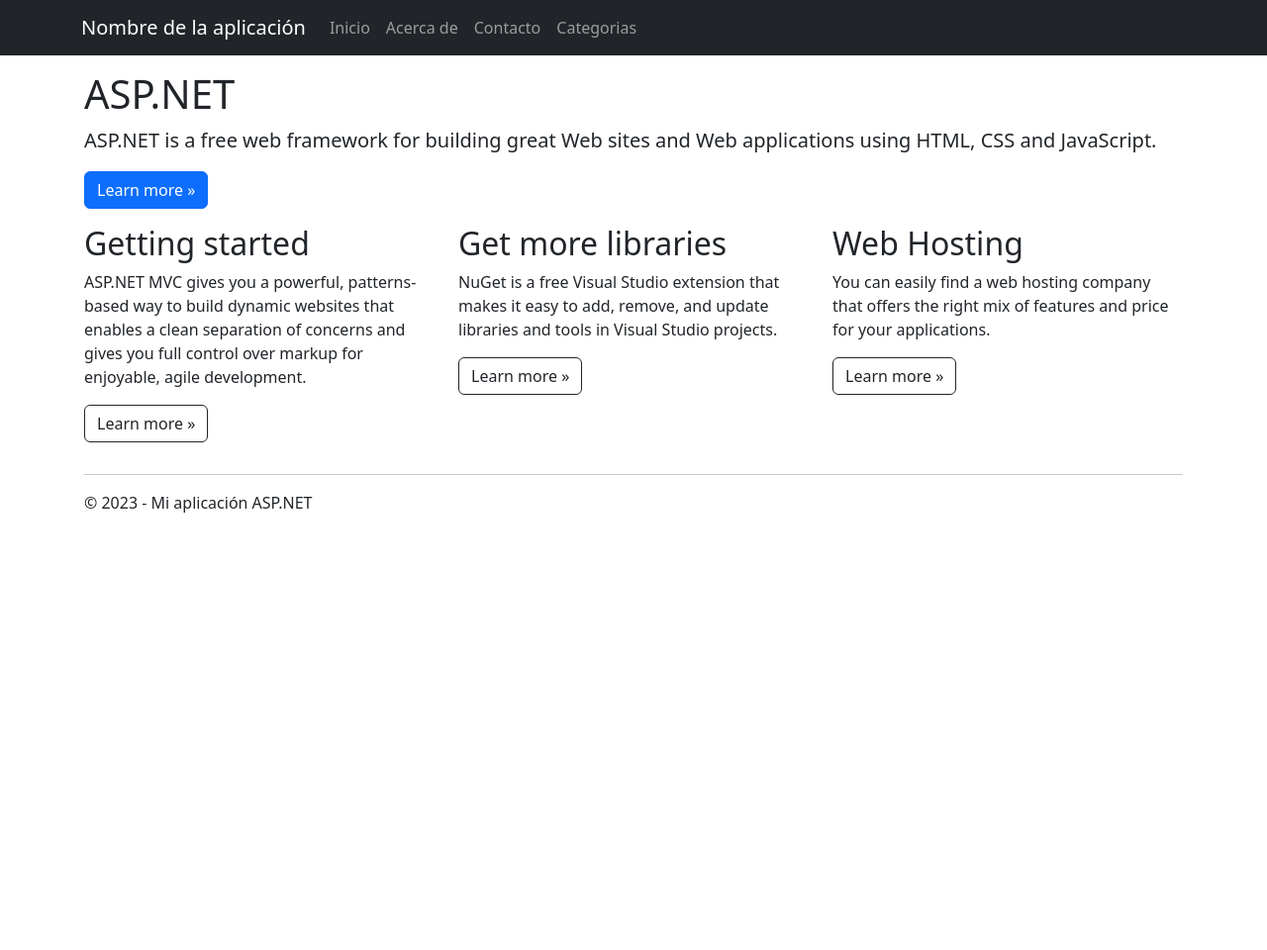
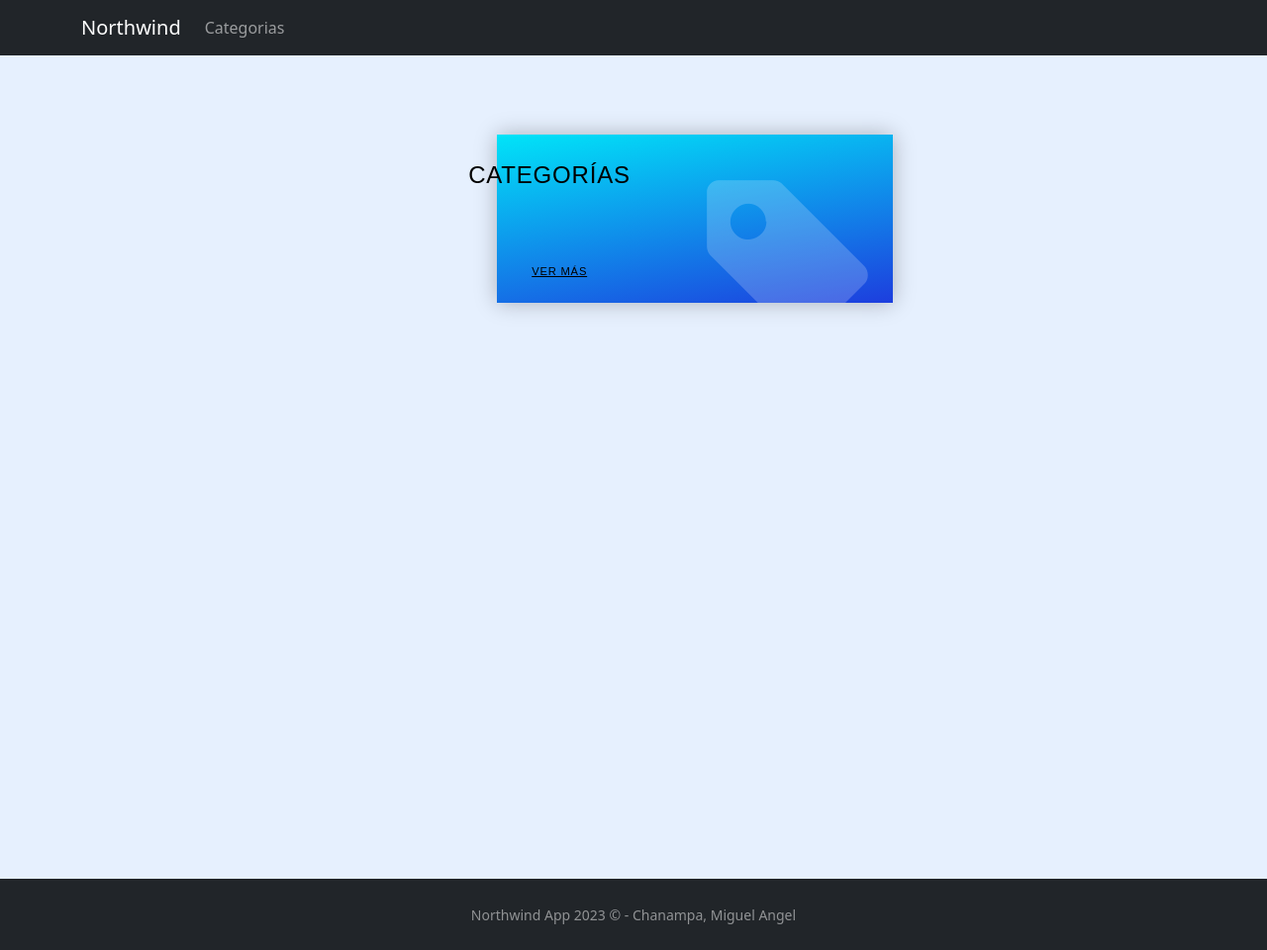
Before and after one commit to Miguelch7/LabNet2023, an ASP.NET MVC app: page / in a window 1280 px wide. Shown: the whole page at 99% size. Before the commit the page ends 518 px from the top, so only its background shows below. Run offline with ASP.NET Core 8 and stand-ins for ASP.NET MVC 5, Linux system fonts and the light colour scheme; the project's own start-up code is not run, and a stand-in starts its controllers and pages; some libraries are stand-ins or nearby versions.

Commit message:
Mejorando vistas y creando estilos
Se mejoró la interfaz de usuario y la estetica general de la app

```diff
--- a/Lab.EF/Lab.EF.MVC/App_Start/BundleConfig.cs
+++ b/Lab.EF/Lab.EF.MVC/App_Start/BundleConfig.cs
@@ -24,7 +24,8 @@
 
             bundles.Add(new StyleBundle("~/Content/css").Include(
                       "~/Content/bootstrap.css",
-                      "~/Content/site.css"));
+                      "~/Content/site.css",
+                      "~/Content/style.css"));
         }
     }
 }
--- /dev/null
+++ b/Lab.EF/Lab.EF.MVC/Content/style.css
@@ -0,0 +1,172 @@
+.card {
+    width: 400px;
+    padding: 80px 50px;
+    position: relative;
+    border-radius: 20px;
+    box-shadow: 0 5px 25px rgba(0, 0, 0, 0.2)
+}
+
+    .card h3 {
+        color: #111;
+        margin-bottom: 50px;
+        border-left: 5px solid #0d6efd;
+        padding-left: 10px;
+        line-height: 1em
+    }
+
+.inputbox {
+    margin-bottom: 50px
+}
+
+    .inputbox input {
+        position: absolute;
+        width: 300px;
+        background: transparent
+    }
+
+        .inputbox input:focus {
+            color: #495057;
+            background-color: #fff;
+            border-color: #0d6efd;
+            outline: 0;
+            box-shadow: none
+        }
+
+    .inputbox .inputspan {
+        position: relative;
+        top: 7px;
+        left: 1px;
+        padding-left: 10px;
+        display: inline-block;
+        transition: 0.5s
+    }
+
+    .inputbox input:focus ~ .inputspan {
+        transform: translateX(-10px) translateY(-32px);
+        font-size: 12px
+    }
+
+    .inputbox input:valid ~ .inputspan {
+        transform: translateX(-10px) translateY(-32px);
+        font-size: 12px
+    }
+
+/* Home Cards */
+.gr {
+    background: linear-gradient(170deg, #01e4f8 0%, #1d3ede 100%);
+}
+
+* {
+    transition: 0.5s;
+}
+
+.h-100 {
+    height: 100vh !important;
+}
+
+.align-middle {
+    position: relative;
+    top: 50%;
+    transform: translateY(-50%);
+}
+
+.column {
+    margin-top: 3rem;
+    padding-left: 3rem;
+}
+
+    .column:hover {
+        padding-left: 0;
+    }
+
+        .column:hover .card .txt {
+            margin-left: 1rem;
+        }
+
+            .column:hover .card .txt h1, .column:hover .card .txt p {
+                color: rgba(255, 255, 255, 1);
+                opacity: 1;
+            }
+
+        .column:hover a {
+            color: rgba(255, 255, 255, 1);
+        }
+
+            .column:hover a:after {
+                width: 10%;
+            }
+
+.home-card {
+    min-height: 170px;
+    margin: 0;
+    padding: 1.7rem 1.2rem;
+    border: none;
+    border-radius: 0;
+    color: rgba(0, 0, 0, 1);
+    letter-spacing: 0.05rem;
+    font-family: "Oswald", sans-serif;
+    box-shadow: 0 0 21px rgba(0, 0, 0, 0.27);
+}
+
+    .home-card .txt {
+        margin-left: -3rem;
+        z-index: 1;
+    }
+
+        .home-card .txt h1 {
+            font-size: 1.5rem;
+            font-weight: 300;
+            text-transform: uppercase;
+        }
+
+        .home-card .txt p {
+            font-size: 0.7rem;
+            font-family: "Open Sans", sans-serif;
+            letter-spacing: 0rem;
+            margin-top: 33px;
+            opacity: 0;
+            color: rgba(255, 255, 255, 1);
+        }
+
+    .home-card a {
+        z-index: 3;
+        font-size: 0.7rem;
+        color: rgba(0, 0, 0, 1);
+        margin-left: 1rem;
+        position: relative;
+        bottom: -0.5rem;
+        text-transform: uppercase;
+    }
+
+        .home-card a:after {
+            content: "";
+            display: inline-block;
+            height: 0.5em;
+            width: 0;
+            margin-right: -100%;
+            margin-left: 10px;
+            border-top: 1px solid rgba(255, 255, 255, 1);
+            transition: 0.5s;
+        }
+
+    .home-card .ico-card {
+        position: absolute;
+        top: 0;
+        left: 0;
+        bottom: 0;
+        right: 0;
+        width: 100%;
+        height: 100%;
+        overflow: hidden;
+    }
+
+    .home-card i {
+        position: relative;
+        right: -50%;
+        top: 20%;
+        font-size: 12rem;
+        line-height: 0;
+        opacity: 0.2;
+        color: rgba(255, 255, 255, 1);
+        z-index: 0;
+    }
--- a/Lab.EF/Lab.EF.MVC/Views/Home/Index.cshtml
+++ b/Lab.EF/Lab.EF.MVC/Views/Home/Index.cshtml
@@ -2,32 +2,19 @@
     ViewBag.Title = "Home Page";
 }
 
-<main>
-    <section class="row" aria-labelledby="aspnetTitle">
-        <h1 id="title">ASP.NET</h1>
-        <p class="lead">ASP.NET is a free web framework for building great Web sites and Web applications using HTML, CSS and JavaScript.</p>
-        <p><a href="https://asp.net" class="btn btn-primary btn-md">Learn more &raquo;</a></p>
-    </section>
-
-    <div class="row">
-        <section class="col-md-4" aria-labelledby="gettingStartedTitle">
-            <h2 id="gettingStartedTitle">Getting started</h2>
-            <p>
-                ASP.NET MVC gives you a powerful, patterns-based way to build dynamic websites that
-                enables a clean separation of concerns and gives you full control over markup
-                for enjoyable, agile development.
-            </p>
-            <p><a class="btn btn-outline-dark" href="https://go.microsoft.com/fwlink/?LinkId=301865">Learn more &raquo;</a></p>
-        </section>
-        <section class="col-md-4" aria-labelledby="librariesTitle">
-            <h2 id="librariesTitle">Get more libraries</h2>
-            <p>NuGet is a free Visual Studio extension that makes it easy to add, remove, and update libraries and tools in Visual Studio projects.</p>
-            <p><a class="btn btn-outline-dark" href="https://go.microsoft.com/fwlink/?LinkId=301866">Learn more &raquo;</a></p>
-        </section>
-        <section class="col-md-4" aria-labelledby="hostingTitle">
-            <h2 id="hostingTitle">Web Hosting</h2>
-            <p>You can easily find a web hosting company that offers the right mix of features and price for your applications.</p>
-            <p><a class="btn btn-outline-dark" href="https://go.microsoft.com/fwlink/?LinkId=301867">Learn more &raquo;</a></p>
-        </section>
+<section class="container h-100">
+    <div class="row my-auto justify-content-center">
+        <div class="col-md-6 col-lg-4 column mx-5">
+            <div class="card home-card gr">
+                <div class="txt">
+                    <h1>Categorías</h1>
+                    <p>Liste, cree, edite y elimine las categorías de Northwind</p>
+                </div>
+                @Html.ActionLink("Ver más", "Index", "Categories")
+                <div class="ico-card">
+                    <i class="bi bi-tag-fill"></i>
+                </div>
+            </div>
+        </div>
     </div>
-</main>
+</section>
--- a/Lab.EF/Lab.EF.MVC/Views/Shared/_Layout.cshtml
+++ b/Lab.EF/Lab.EF.MVC/Views/Shared/_Layout.cshtml
@@ -1,38 +1,37 @@
 <!DOCTYPE html>
 <html>
 <head>
-<meta http-equiv="Content-Type" content="text/html; charset=utf-8"/>
+    <meta http-equiv="Content-Type" content="text/html; charset=utf-8" />
     <meta charset="utf-8" />
     <meta name="viewport" content="width=device-width, initial-scale=1.0">
     <title>@ViewBag.Title - Mi aplicación ASP.NET</title>
     @Styles.Render("~/Content/css")
     @Scripts.Render("~/bundles/modernizr")
+    <link rel="stylesheet" href="https://cdn.jsdelivr.net/npm/bootstrap-icons@1.10.3/font/bootstrap-icons.css">
 </head>
-<body>
+<body class="bg-primary bg-opacity-10">
     <nav class="navbar navbar-expand-sm navbar-toggleable-sm navbar-dark bg-dark">
         <div class="container">
-            @Html.ActionLink("Nombre de la aplicación", "Index", "Home", new { area = "" }, new { @class = "navbar-brand" })
+            @Html.ActionLink("Northwind", "Index", "Home", new { area = "" }, new { @class = "navbar-brand" })
             <button type="button" class="navbar-toggler" data-bs-toggle="collapse" data-bs-target=".navbar-collapse" title="Alternar navegación" aria-controls="navbarSupportedContent"
                     aria-expanded="false" aria-label="Toggle navigation">
                 <span class="navbar-toggler-icon"></span>
             </button>
             <div class="collapse navbar-collapse d-sm-inline-flex justify-content-between">
                 <ul class="navbar-nav flex-grow-1">
-                    <li>@Html.ActionLink("Inicio", "Index", "Home", new { area = "" }, new { @class = "nav-link" })</li>
-                    <li>@Html.ActionLink("Acerca de", "About", "Home", new { area = "" }, new { @class = "nav-link" })</li>
-                    <li>@Html.ActionLink("Contacto", "Contact", "Home", new { area = "" }, new { @class = "nav-link" })</li>
                     <li>@Html.ActionLink("Categorias", "Index", "Categories", new { area = "" }, new { @class = "nav-link" })</li>
                 </ul>
             </div>
         </div>
     </nav>
-    <div class="container body-content">
+    <main class="container h-100 py-3 my-3">
         @RenderBody()
-        <hr />
-        <footer>
-            <p>&copy; @DateTime.Now.Year - Mi aplicación ASP.NET</p>
-        </footer>
-    </div>
+    </main>
+    <footer id="sticky-footer" class="flex-shrink-0 py-4 bg-dark text-white-50">
+        <div class="container text-center">
+            <small>Northwind App @DateTime.Now.Year &copy; - Chanampa, Miguel Angel</small>
+        </div>
+    </footer>
 
     @Scripts.Render("~/bundles/jquery")
     @Scripts.Render("~/bundles/bootstrap")
```
Also changed, not shown: Lab.EF/Lab.EF.MVC/Views/Categories/FormCategory.cshtml (+18 -11 lines), Lab.EF/Lab.EF.MVC/Views/Categories/Index.cshtml (+13 -9 lines), Lab.EF/Lab.EF.MVC/Lab.EF.MVC.csproj.
